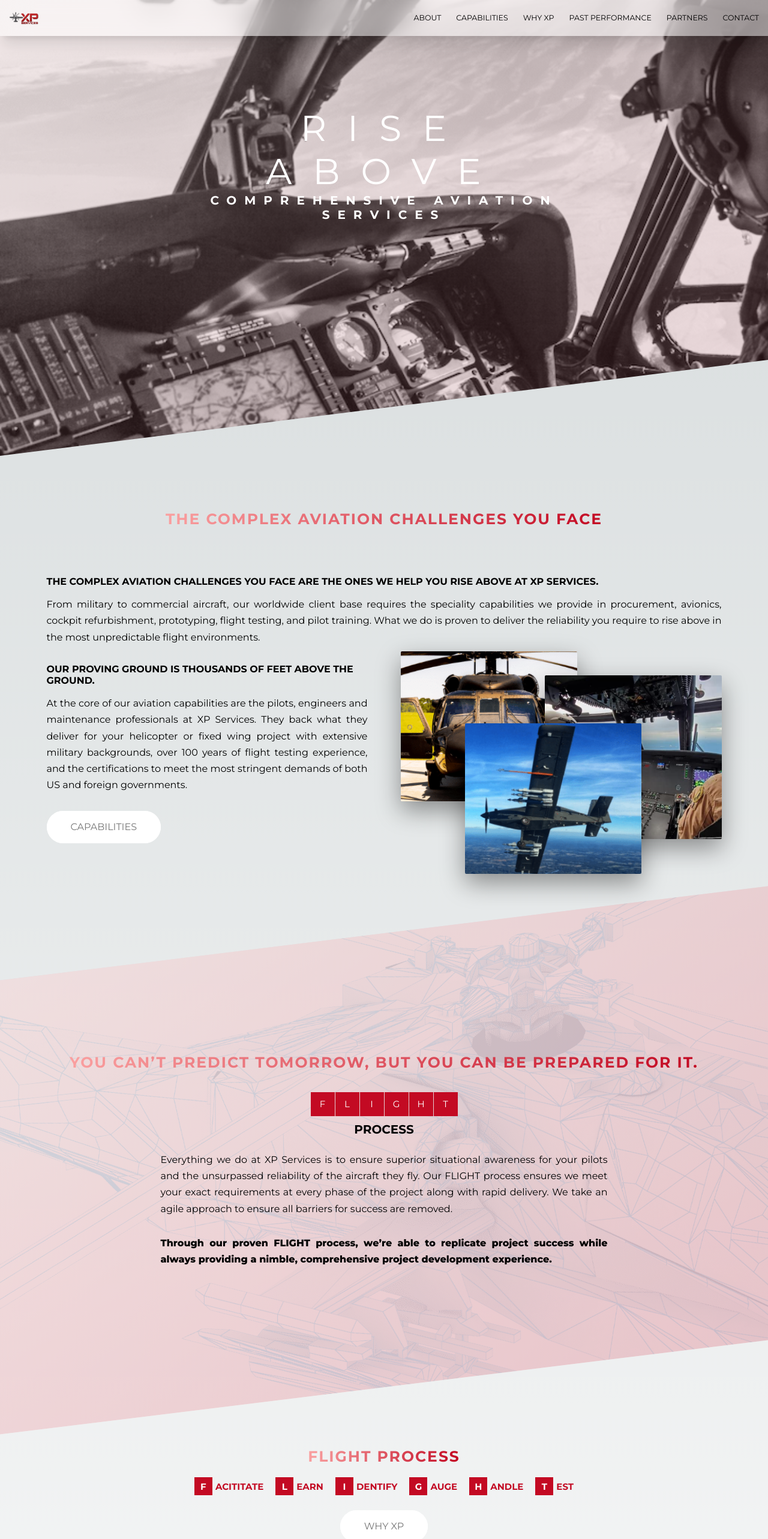
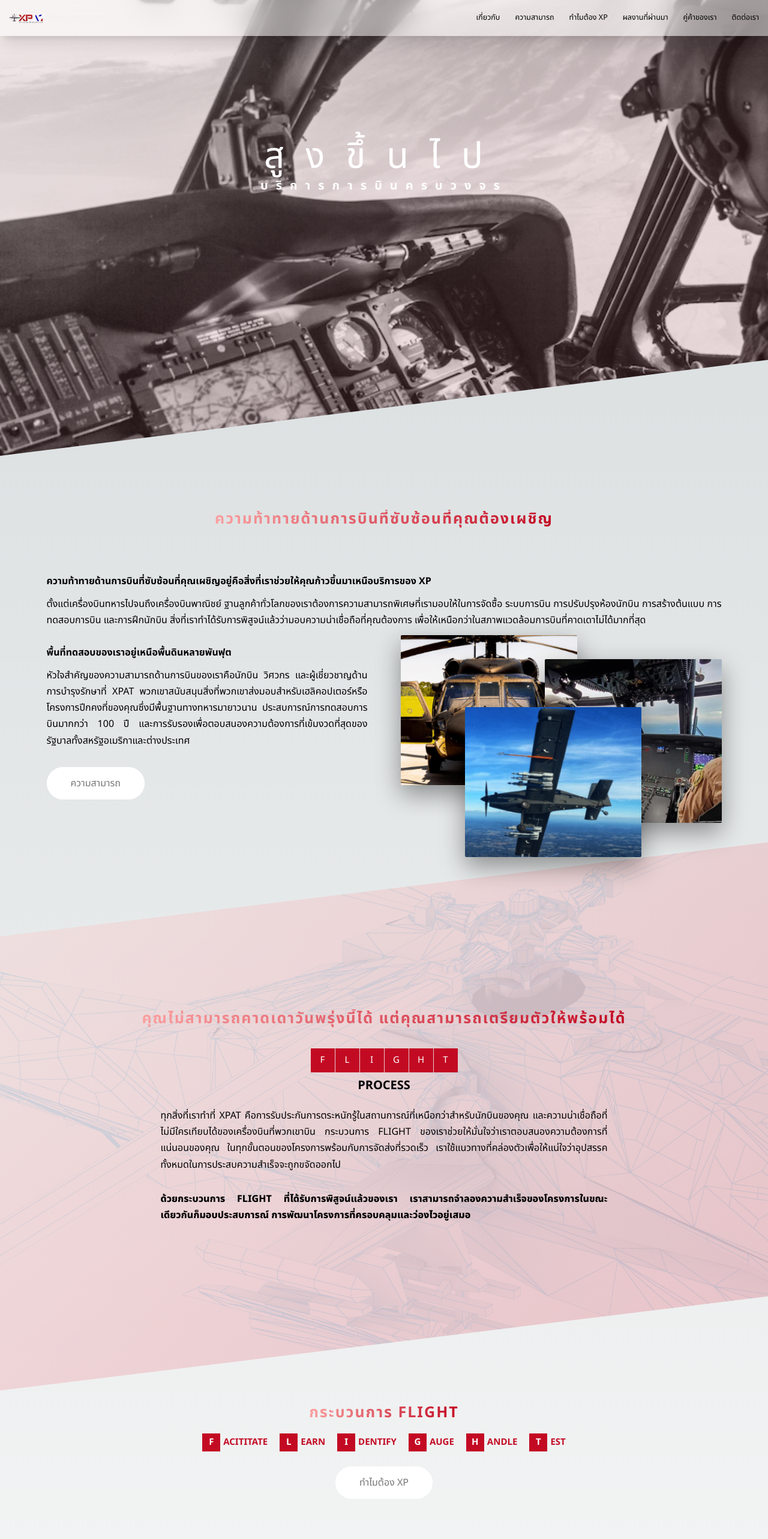
Before and after one commit to openmymai/xpaerospace, a Next.js app: page / in a window 1280 px wide. Shown: the top 2566 px of the page at 60% size. Built offline with nearby package versions, Linux system fonts and the light colour scheme.

Commit message:
Upadate first page logo and Thai language

```diff
--- a/app/components/About.js
+++ b/app/components/About.js
@@ -10,39 +10,39 @@ const About = () => {
       >
         <div className='u-center-text u-margin-bottom-big'>
           <h1 className='heading-secondary'>
-            The complex aviation challenges you face
+            ความท้าทายด้านการบินที่ซับซ้อนที่คุณต้องเผชิญ
           </h1>
         </div>
 
         <div className='row'>
           <h3 className='heading-tertiary u-margin-bottom-small'>
-            The complex aviation challenges you face are the ones we help you
-            rise above at XP Services.
+            ความท้าทายด้านการบินที่ซับซ้อนที่คุณเผชิญอยู่คือสิ่งที่เราช่วยให้คุณก้าวขึ้นมาเหนือบริการของ
+            XP
           </h3>
           <p className='paragraph'>
-            From military to commercial aircraft, our worldwide client base
-            requires the speciality capabilities we provide in procurement,
-            avionics, cockpit refurbishment, prototyping, flight testing, and
-            pilot training. What we do is proven to deliver the reliability you
-            require to rise above in the most unpredictable flight environments.
+            ตั้งแต่เครื่องบินทหารไปจนถึงเครื่องบินพาณิชย์
+            ฐานลูกค้าทั่วโลกของเราต้องการความสามารถพิเศษที่เรามอบให้ในการจัดซื้อ
+            ระบบการบิน การปรับปรุงห้องนักบิน การสร้างต้นแบบ การทดสอบการบิน
+            และการฝึกนักบิน
+            สิ่งที่เราทำได้รับการพิสูจน์แล้วว่ามอบความน่าเชื่อถือที่คุณต้องการ
+            เพื่อให้เหนือกว่าในสภาพแวดล้อมการบินที่คาดเดาไม่ได้มากที่สุด
           </p>
           <div className='col-1-of-2'>
             <h3 className='heading-tertiary u-margin-bottom-small'>
-              OUR PROVING GROUND IS THOUSANDS OF FEET ABOVE THE GROUND.
+              พื้นที่ทดสอบของเราอยู่เหนือพื้นดินหลายพันฟุต
             </h3>
             <p className='paragraph'>
-              At the core of our aviation capabilities are the pilots, engineers
-              and maintenance professionals at XP Services. They back what they
-              deliver for your helicopter or fixed wing project with extensive
-              military backgrounds, over 100 years of flight testing experience,
-              and the certifications to meet the most stringent demands of both
-              US and foreign governments.
+              หัวใจสำคัญของความสามารถด้านการบินของเราคือนักบิน วิศวกร
+              และผู้เชี่ยวชาญด้านการบำรุงรักษาที่ XPAT
+              พวกเขาสนับสนุนสิ่งที่พวกเขาส่งมอบสำหรับเฮลิคอปเตอร์หรือโครงการปีกคงที่ของคุณซึ่งมีพื้นฐานทางทหารมายาวนาน
+              ประสบการณ์การทดสอบการบินมากกว่า 100 ปี
+              และการรับรองเพื่อตอบสนองความต้องการที่เข้มงวดที่สุดของรัฐบาลทั้งสหรัฐอเมริกาและต่างประเทศ
             </p>
             <Link
               href='#about'
               className='btn btn--white btn--animated'
             >
-              Capabilities
+              ความสามารถ
             </Link>
           </div>
           <div className='col-1-of-2'>
--- a/app/components/Contact.js
+++ b/app/components/Contact.js
@@ -12,15 +12,14 @@ const Contact = () => {
             <div className='col-md-8 offset-md-2'>
               <div className='u-margin-bottom-small'>
                 <p>
-                  With XP Services, you get the expertise and services that
-                  operators and pilots need to rise above their most complex
-                  aviation challenges.
+                  ด้วย XPAT คุณจะได้รับความเชี่ยวชาญและบริการที่ผู้ปฏิบัติงาน
+                  และนักบินต้องการเพื่อก้าวข้ามความท้าทายด้านการบินที่ซับซ้อนที่สุด
                 </p>
                 <Link
                   href='#about'
                   className='btn btn--white btn--animated'
                 >
-                  Contact US
+                  ติดต่อเรา
                 </Link>
               </div>
             </div>
--- a/app/components/Features.js
+++ b/app/components/Features.js
@@ -7,7 +7,7 @@ const Features = () => {
       >
         <div className='u-center-text u-margin-bottom-small'>
           <h1 className='heading-secondary'>
-            YOU CAN’T PREDICT TOMORROW, BUT YOU CAN BE PREPARED FOR IT.
+            คุณไม่สามารถคาดเดาวันพรุ่งนี้ได้ แต่คุณสามารถเตรียมตัวให้พร้อมได้
           </h1>
         </div>
         <div className='letters__block'>
@@ -26,17 +26,18 @@ const Features = () => {
           <div className='row'>
             <div className='col-md-8 offset-md-2'>
               <p className='paragraph'>
-                Everything we do at XP Services is to ensure superior
-                situational awareness for your pilots and the unsurpassed
-                reliability of the aircraft they fly. Our FLIGHT process ensures
-                we meet your exact requirements at every phase of the project
-                along with rapid delivery. We take an agile approach to ensure
-                all barriers for success are removed.
+                ทุกสิ่งที่เราทำที่ XPAT
+                คือการรับประกันการตระหนักรู้ในสถานการณ์ที่เหนือกว่าสำหรับนักบินของคุณ
+                และความน่าเชื่อถือที่ไม่มีใครเทียบได้ของเครื่องบินที่พวกเขาบิน
+                กระบวนการ FLIGHT
+                ของเราช่วยให้มั่นใจว่าเราตอบสนองความต้องการที่แน่นอนของคุณ
+                ในทุกขั้นตอนของโครงการพร้อมกับการจัดส่งที่รวดเร็ว
+                เราใช้แนวทางที่คล่องตัวเพื่อให้แน่ใจว่าอุปสรรคทั้งหมดในการประสบความสำเร็จจะถูกขจัดออกไป
               </p>
               <p className='paragraph__bold'>
-                Through our proven FLIGHT process, we’re able to replicate
-                project success while always providing a nimble, comprehensive
-                project development experience.
+                ด้วยกระบวนการ FLIGHT ที่ได้รับการพิสูจน์แล้วของเรา
+                เราสามารถจำลองความสำเร็จของโครงการในขณะเดียวกันก็มอบประสบการณ์
+                การพัฒนาโครงการที่ครอบคลุมและว่องไวอยู่เสมอ
               </p>
             </div>
           </div>
--- a/app/components/Footer.js
+++ b/app/components/Footer.js
@@ -24,25 +24,26 @@ const Footer = () => {
                 </div>
                 <div className='col'>
                   <h3 className='heading-tertiary u-margin-bottom-small'>
-                    GLOBAL HEADQUARTERS
+                    XP Aerospace (Thailand) Co.,Ltd.
                   </h3>
-                  <h4>105 NW Taxiway Lane</h4>
-                  <h4>Tullahoma Airport (KTHA)</h4>
-                  <h4>Tullahoma, TN 37388, US</h4>
-                  <h4>(931) 392-4444</h4>
+                  <h4>37/121 หมู่ที่ 2</h4>
+                  <h4>ถ.บางศรีเมือง ต.บางกร่าง</h4>
+                  <h4>อ.เมือง จ.นนทบุรี 11000</h4>
+                  <h4>โทร (66) 2882 8288</h4>
+                  <h4>แฟกซ์ (66) 2882 8288</h4>
                 </div>
                 <div className='col'>
                   <h3 className='heading-tertiary u-margin-bottom-small'>
                     CAPABILITIES
                   </h3>
                   <h4>
-                    Aviation Procurement
+                    การจัดซื้อจัดจ้างการบิน
                     <br />
-                    Aircraft Maintenance and Upgrades
+                    การบำรุงรักษาและการอัพเกรดเครื่องบิน
                     <br />
-                    Flight Testing and Certification
+                    การทดสอบและรับรองการบิน
                     <br />
-                    Flight and Avionics Training
+                    การฝึกอบรมการบินและการบินและการบิน
                     <br />
                   </h4>
                 </div>
@@ -50,23 +51,23 @@ const Footer = () => {
                   <ul>
                     <li>
                       <i className='bi bi-chevron-right'></i>
-                      <Link href='#about'>ABOUT</Link>
+                      <Link href='#about'>เกี่ยวกับ</Link>
                     </li>
                     <li>
                       <i className='bi bi-chevron-right'></i>
-                      <Link href='#feature'>WHY XP</Link>
+                      <Link href='#feature'>ทำไมต้อง XP</Link>
                     </li>
                     <li>
                       <i className='bi bi-chevron-right'></i>
-                      <Link href='#mission'>PAST PERFORMANCE</Link>
+                      <Link href='#mission'>ผลงานที่ผ่านมา</Link>
                     </li>
                     <li>
                       <i className='bi bi-chevron-right'></i>
-                      <Link href='#process'>PARTNERS</Link>
+                      <Link href='#process'>คู่ค้าของเรา</Link>
                     </li>
                     <li>
                       <i className='bi bi-chevron-right'></i>
-                      <Link href='#contact'>CONTACT</Link>
+                      <Link href='#contact'>ติดต่อเรา</Link>
                     </li>
                   </ul>
                 </div>
--- a/app/components/Header.js
+++ b/app/components/Header.js
@@ -3,10 +3,8 @@ const Header = () => {
     <div className='header'>
       <div className='header__text-box'>
         <h1 className='heading-primary'>
-          <span className='heading-primary--main'>Rise above</span>
-          <span className='heading-primary--sub'>
-            Comprehensive Aviation Services
-          </span>
+          <span className='heading-primary--main'>สูงขึ้นไป</span>
+          <span className='heading-primary--sub'>บริการการบินครบวงจร</span>
         </h1>
       </div>
     </div>
--- a/app/components/Mission.js
+++ b/app/components/Mission.js
@@ -23,23 +23,25 @@ const Mission = () => {
         </div>
         <div className='u-center-text-video u-margin-bottom-big'>
           <h2 className='heading-secondary'>
-            INSTEAD OF A MISSION STATEMENT, HERE’S OUR MISSION CRITICAL
-            STATEMENT.
+            แทนที่จะเป็นคำแถลงพันธกิจ นี่คือคำแถลงเชิงวิพากษ์ของเรา
           </h2>
 
           <div className='container'>
             <div className='row'>
               <div className='col-md-8'>
                 <p className='paragraph'>
-                  XP Services creates the most efficient and effective solutions
-                  to meet every client’s specific goals through flight testing,
-                  prototype development, and aviation training.
+                  XPAT
+                  สร้างโซลูชันที่มีประสิทธิภาพและประสิทธิผลสูงสุดเพื่อบรรลุเป้าหมายเฉพาะของลูกค้าทุกคน
+                  ผ่านการทดสอบการบิน การพัฒนาต้นแบบ และการฝึกอบรมการบิน
+                  สำหรับทุกโครงการ
+                  เรายังคงมุ่งมั่นที่จะพัฒนานักบินรุ่นต่อไปและเทคโนโลยีการบินขั้นสูงที่พวกเขาต้องพึ่งพา
+                  นี่คือสิ่งที่จำเป็นในการก้าวข้ามขีดจำกัดในโลกการบินที่มีภารกิจสำคัญ
                 </p>
                 <Link
                   href='#about'
                   className='btn btn--white btn--animated'
                 >
-                  About XP
+                  เกี่ยวกับ XP
                 </Link>
               </div>
             </div>
--- a/app/components/Navigation.js
+++ b/app/components/Navigation.js
@@ -19,10 +19,10 @@ const Navigation = () => {
           <div>
             <Link href='/'>
               <Image
-                src='/img/xplogo.png'
+                src='/img/xpatlogo.png'
                 alt='client1'
-                width={50}
-                height={25}
+                width={60}
+                height={20}
               />
             </Link>
           </div>
@@ -30,32 +30,32 @@ const Navigation = () => {
             <ul className='hidden sm:flex'>
               <Link href='/'>
                 <li className='ml-10 uppercase hover:border-b text-xl'>
-                  ABOUT
+                  เกี่ยวกับ
                 </li>
               </Link>
               <Link href='/'>
                 <li className='ml-10 uppercase hover:border-b text-xl'>
-                  CAPABILITIES
+                  ความสามารถ
                 </li>
               </Link>
               <Link href='/'>
                 <li className='ml-10 uppercase hover:border-b text-xl'>
-                  WHY XP
+                  ทำไมต้อง XP
                 </li>
               </Link>
               <Link href='/'>
                 <li className='ml-10 uppercase hover:border-b text-xl'>
-                  PAST PERFORMANCE
+                  ผลงานที่ผ่านมา
                 </li>
               </Link>
               <Link href='/'>
                 <li className='ml-10 uppercase hover:border-b text-xl'>
-                  PARTNERS
+                  คู่ค้าของเรา
                 </li>
               </Link>
               <Link href='#contact'>
                 <li className='ml-10 uppercase hover:border-b text-xl'>
-                  CONTACT
+                  ติดต่อเรา
                 </li>
               </Link>
             </ul>
@@ -89,7 +89,7 @@ const Navigation = () => {
                   onClick={() => setMenuOpen(false)}
                   className='ml-10 py-4 hover:border-b cursor-pointer text-2xl'
                 >
-                  ABOUT
+                  เกี่ยวกับ
                 </li>
               </Link>
               <Link href='/'>
@@ -97,7 +97,7 @@ const Navigation = () => {
                   onClick={() => setMenuOpen(false)}
                   className='ml-10 py-4 hover:border-b cursor-pointer text-2xl'
                 >
-                  CAPABILITIES
+                  ความสามารถ
                 </li>
               </Link>
               <Link href='/'>
@@ -105,7 +105,7 @@ const Navigation = () => {
                   onClick={() => setMenuOpen(false)}
                   className='ml-10 py-4 hover:border-b cursor-pointer text-2xl'
                 >
-                  WHY XP
+                  ทำไมต้อง XP
                 </li>
               </Link>
               <Link href='/'>
@@ -113,7 +113,7 @@ const Navigation = () => {
                   onClick={() => setMenuOpen(false)}
                   className='ml-10 py-4 hover:border-b cursor-pointer text-2xl'
                 >
-                  PAST PERFORMANCE
+                  ผลงานที่ผ่านมา
                 </li>
               </Link>
 
@@ -122,7 +122,7 @@ const Navigation = () => {
                   onClick={() => setMenuOpen(false)}
                   className='ml-10 py-4 hover:border-b cursor-pointer text-2xl'
                 >
-                  PARTNERS
+                  คู่ค้าของเรา
                 </li>
               </Link>
               <Link href='#contact'>
@@ -130,7 +130,7 @@ const Navigation = () => {
                   onClick={() => setMenuOpen(false)}
                   className='ml-10 py-4 hover:border-b cursor-pointer text-2xl'
                 >
-                  CONTACT
+                  ติดต่อเรา
                 </li>
               </Link>
             </ul>
--- a/app/components/Process.js
+++ b/app/components/Process.js
@@ -8,7 +8,7 @@ const Process = () => {
         className='section-process'
       >
         <div className='u-center-text u-margin-bottom-small'>
-          <h1 className='heading-secondary'>Flight Process</h1>
+          <h1 className='heading-secondary'>กระบวนการ Flight</h1>
 
           <div className='redbox__word-block'>
             <div className='redbox__word-wrap'>
@@ -47,7 +47,7 @@ const Process = () => {
                   href='#about'
                   className='btn btn--white btn--animated'
                 >
-                  Why XP
+                  ทำไมต้อง XP
                 </Link>
               </div>
             </div>
--- a/app/layout.js
+++ b/app/layout.js
@@ -1,14 +1,14 @@
-import { Montserrat } from 'next/font/google';
+import { Montserrat, Noto_Sans_Thai } from 'next/font/google';
 import Navigation from './components/Navigation';
 import 'bootstrap/dist/css/bootstrap.min.css';
 import 'bootstrap-icons/font/bootstrap-icons.css';
 import './globals.css';
 import './style.css';
 
-const montserrat = Montserrat({ subsets: ['latin'] });
+const noto = Noto_Sans_Thai({ subsets: ['latin'] });
 
 export const metadata = {
-  title: 'XP Aerospace',
+  title: 'XP Aerospace (Thailand) Co.,Ltd.',
   description: 'Rise Above Comprehensive Aviation Services',
 };
 
@@ -22,7 +22,7 @@ export default function RootLayout({ children }) {
           sizes='any'
         />
       </head>
-      <body className={montserrat.className}>
+      <body className={noto.className}>
         <Navigation />
         {children}
       </body>
```
Also changed, not shown: public/img/xpatlogo.jpg (added), public/img/xpatlogo.png (added).
